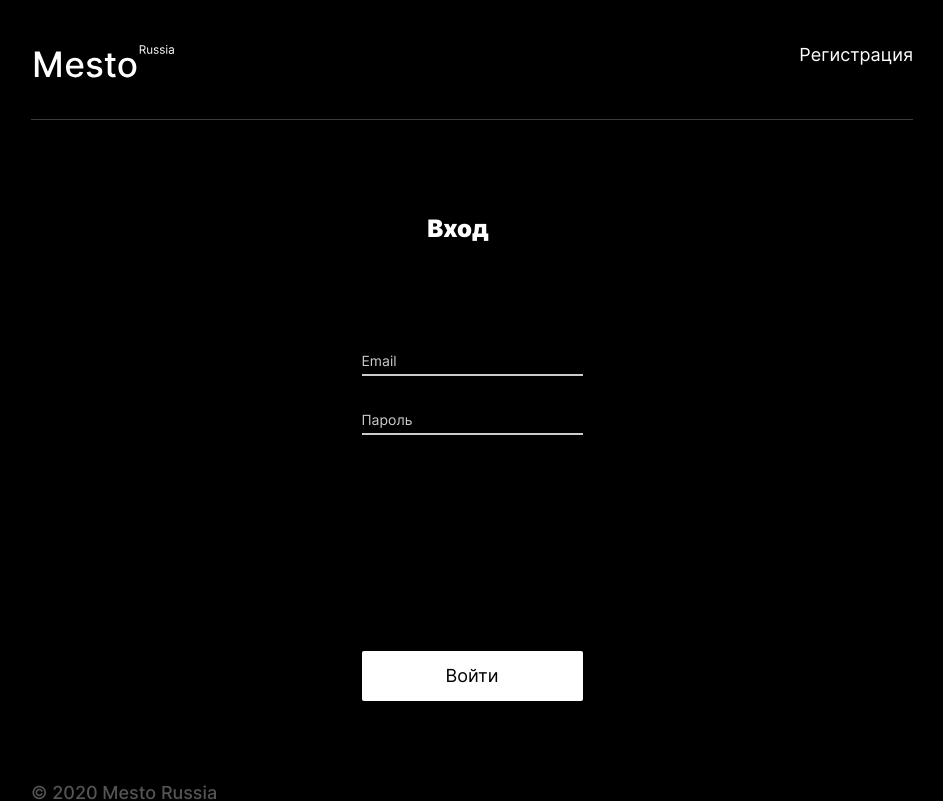
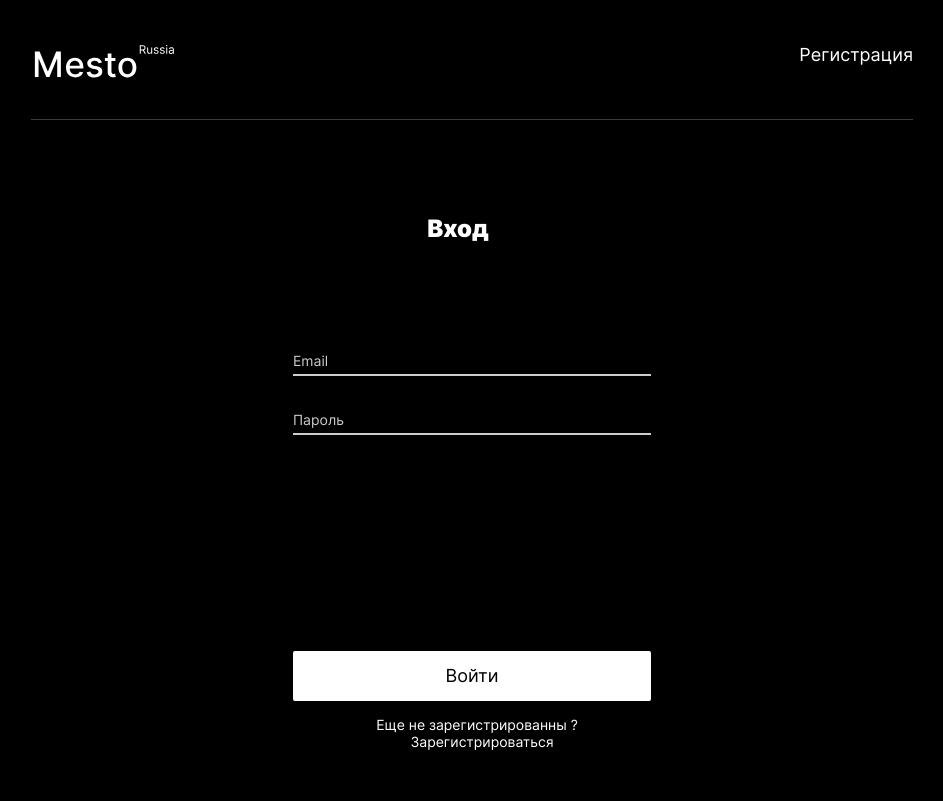
Before and after one commit to Valeria-panda/react-mesto-api-full, a React (Create React App) app in the folder frontend/: page /signin in a window 1280 px wide. Shown: the top 801 px of the page, without its empty margins (168-1111 px from the left). Built offline with nearby package versions, Linux system fonts and the light colour scheme.

Commit message:
fixed adaptive bags

```diff
--- a/frontend/src/blocks/authorize/__form-quest/authorize__form-quest.css
+++ b/frontend/src/blocks/authorize/__form-quest/authorize__form-quest.css
@@ -5,4 +5,5 @@
     text-align: center;
     color: #FFFFFF;
     margin-top: 15px;
+    margin-left: 10px;
 }
--- a/frontend/src/blocks/authorize/__form/authorize__form.css
+++ b/frontend/src/blocks/authorize/__form/authorize__form.css
@@ -2,8 +2,7 @@
     display: flex;
     flex-direction: column;
     align-items: center;
-    max-width: 358px;
-    width: 100%;
+    width: 358px;
     margin: 0 auto;
     padding-top: 60px;
 }
--- a/frontend/src/blocks/authorize/authorize.css
+++ b/frontend/src/blocks/authorize/authorize.css
@@ -9,4 +9,5 @@
 
 .authorize{
     background: #000000;
+    height: 100vh;
 }
--- a/frontend/src/components/Login.js
+++ b/frontend/src/components/Login.js
@@ -15,6 +15,8 @@ function Login({ onLogin }){
             onSubmit={submitForm}
             autoCompleteEmail='email'
             autoCompletePassword='current-password'
+            loginText="Eщe не зарегистрированны ?"
+            loginLink="Зарегистрироваться"
         />
     )
 }
```
Also changed, not shown: 1 other file (tests, documents, lock files or other folders).
